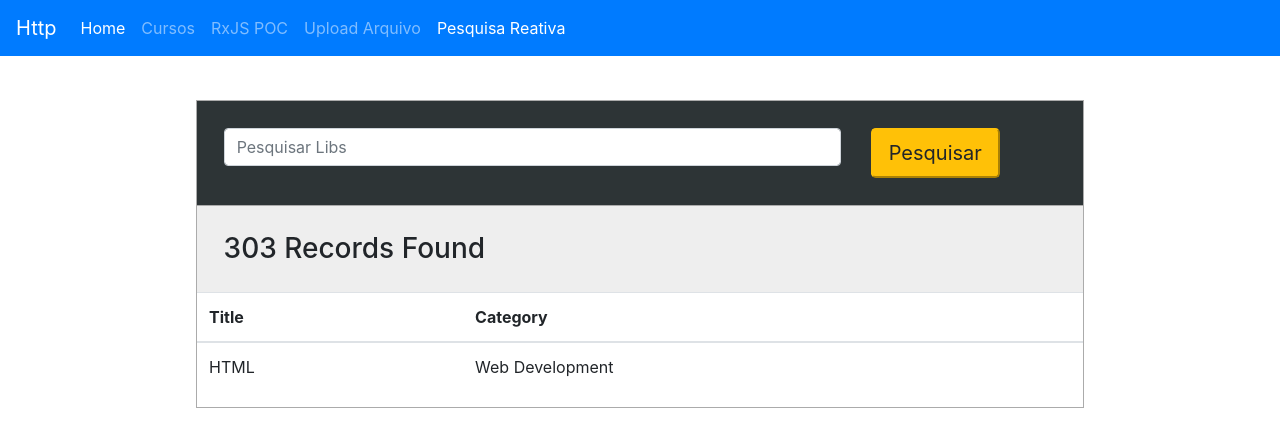
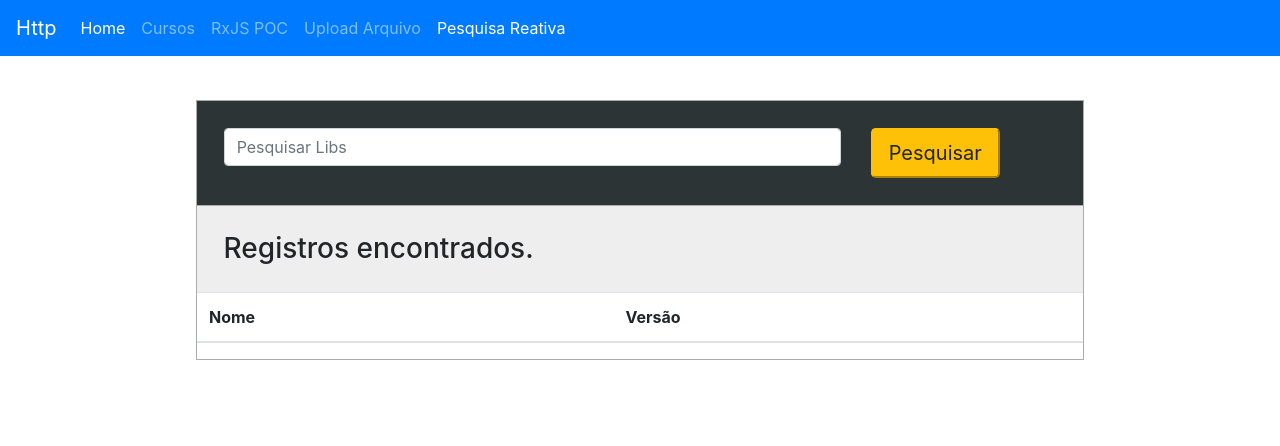
Before and after one commit to carlosinhani/Http-Angular, an Angular app: page /busca-reativa in a window 1280 px wide. Shown: the top 446 px of the page. Built offline with nearby package versions, Linux system fonts and the light colour scheme.

Commit message:
Http-Params

```diff
--- a/src/app/reactive-search/lib-search/lib-search.component.html
+++ b/src/app/reactive-search/lib-search/lib-search.component.html
@@ -25,18 +25,18 @@
     </div>
   </div>
   <div class="search-list">
-    <h3>303 Records Found</h3>
+    <h3>{{ total }} Registros encontrados.</h3>
     <table class="table" id="myTable">
       <thead>
         <tr>
-          <th>Title</th>
-          <th>Category</th>
+          <th>Nome</th>
+          <th>Versão</th>
         </tr>
       </thead>
       <tbody>
-        <tr>
-          <td>HTML</td>
-          <td>Web Development</td>
+        <tr *ngFor="let result of results$ | async">
+          <td>{{ result.name }}</td>
+          <td>{{ result.version }}</td>
         </tr>
       </tbody>
     </table>
--- a/src/app/reactive-search/lib-search/lib-search.component.ts
+++ b/src/app/reactive-search/lib-search/lib-search.component.ts
@@ -1,5 +1,10 @@
 import { Component, OnInit } from '@angular/core';
+import { HttpClient, HttpParams } from '@angular/common/http';
 import { FormControl } from '@angular/forms';
+
+import { Observable } from 'rxjs';
+import { map, tap } from 'rxjs/operators';
+
 
 @Component({
   selector: 'app-lib-search',
@@ -9,14 +14,37 @@ import { FormControl } from '@angular/forms';
 export class LibSearchComponent implements OnInit {
 
   queryField = new FormControl();
+  readonly SEARCH_URL = 'https://api.cdnjs.com/libraries';
+  results$: Observable<any>;
+  total: number;
 
-  constructor() { }
+  constructor(
+    private http: HttpClient
+  ) { }
 
   ngOnInit() {
   }
 
   onSearch() {
-    console.log(this.queryField.value);
+    const fields = 'name, description,version,homepage';
+    let value = this.queryField.value;
+    if (value && (value.trim()) !== '') {
+
+      const params_ = {
+        search: value,
+        fields: fields
+      };
+
+      let params = new HttpParams();
+      params = params.set('search', value);
+      params = params.set('fields', fields);
+
+      this.results$ = this.http
+        .get(this.SEARCH_URL, { params })
+        .pipe(
+          tap((res: any) => this.total = res.total),
+          map((res: any) => res.results)
+        );
+    }
   }
-
 }
```
